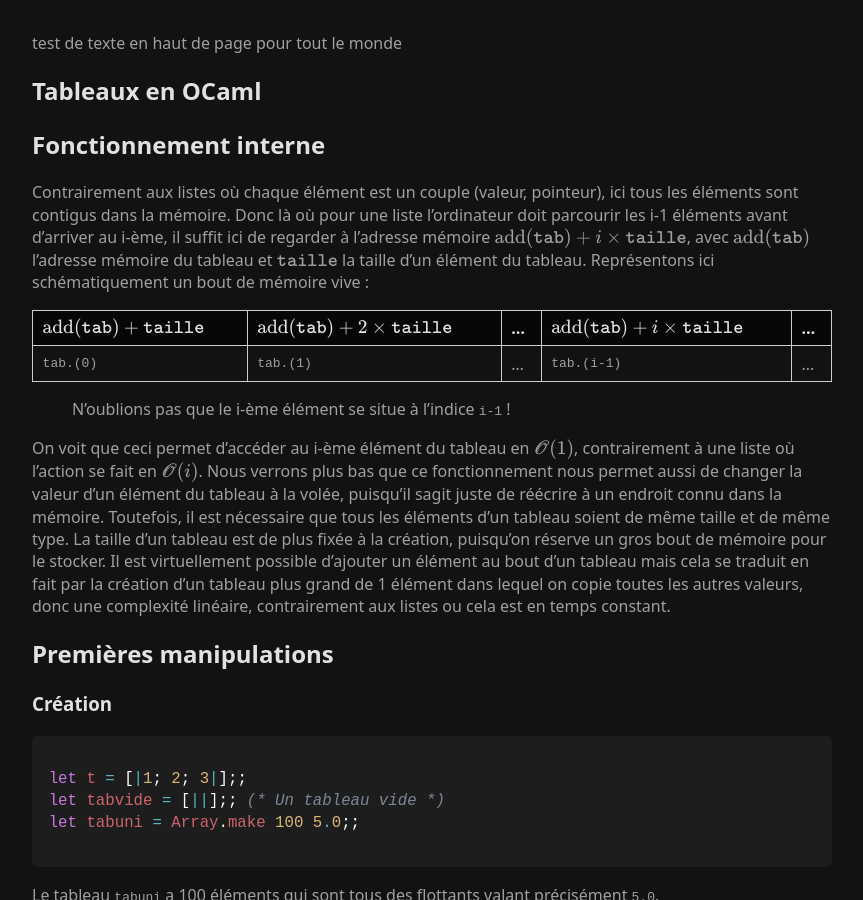
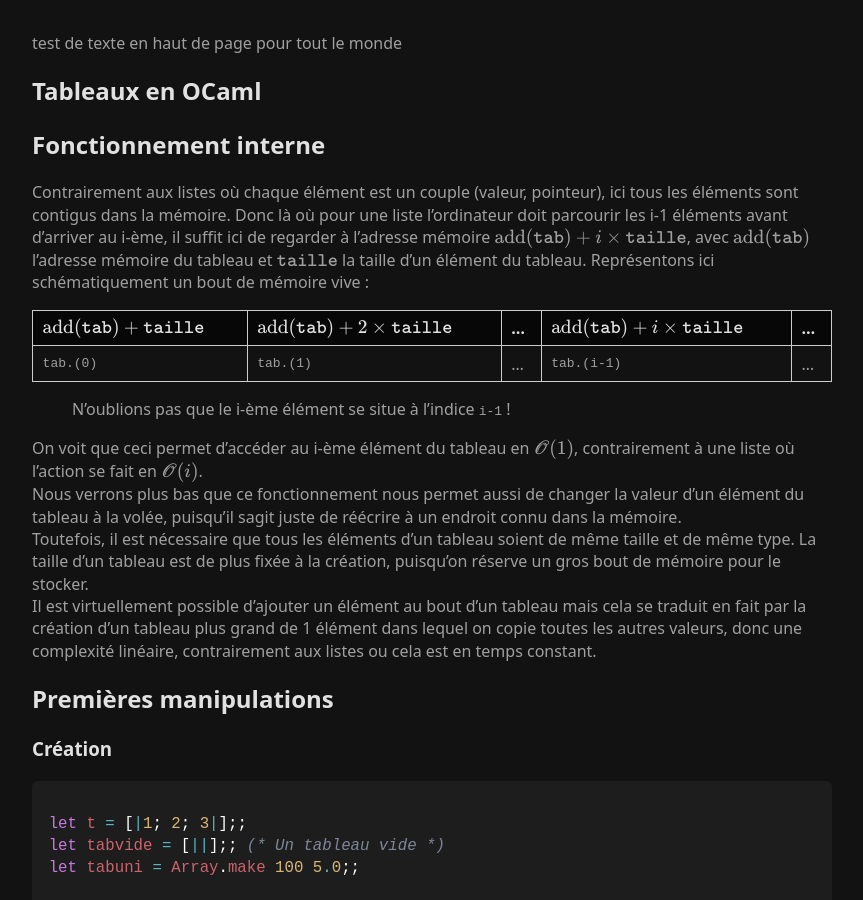
Before and after one commit to Bananachu/bananachu.github.io, a Jekyll site: the page built from info/tableaux.md, in a window 1280 px wide and 900 px high. Shown: the whole window, without its empty margins (208-1071 px from the left). Built offline with Jekyll 4.4.1, drawn with Linux system fonts in a browser that asks for light colours; our own code applies the rules of GitHub Pages for plain Markdown files; some of the changed text lies outside the part shown.

Commit message:
Update tableaux.md

````diff
--- a/info/tableaux.md
+++ b/info/tableaux.md
@@ -9,9 +9,10 @@
 
 > N'oublions pas que le i-ème élément se situe à l'indice `i-1` !
 
-On voit que ceci permet d'accéder au i-ème élément du tableau en $\mathscr O(1)$, contrairement à une liste où l'action se fait en $\mathscr O(i)$.
-Nous verrons plus bas que ce fonctionnement nous permet aussi de changer la valeur d'un élément du tableau à la volée, puisqu'il sagit juste de réécrire à un endroit connu dans la mémoire.
-Toutefois, il est nécessaire que tous les éléments d'un tableau soient de même taille et de même type. La taille d'un tableau est de plus fixée à la création, puisqu'on réserve un gros bout de mémoire pour le stocker. Il est virtuellement possible d'ajouter un élément au bout d'un tableau mais cela se traduit en fait par la création d'un tableau plus grand de 1 élément dans lequel on copie toutes les autres valeurs, donc une complexité linéaire, contrairement aux listes ou cela est en temps constant.
+On voit que ceci permet d'accéder au i-ème élément du tableau en $\mathscr O(1)$, contrairement à une liste où l'action se fait en $\mathscr O(i)$.<br>
+Nous verrons plus bas que ce fonctionnement nous permet aussi de changer la valeur d'un élément du tableau à la volée, puisqu'il sagit juste de réécrire à un endroit connu dans la mémoire.<br>
+Toutefois, il est nécessaire que tous les éléments d'un tableau soient de même taille et de même type. La taille d'un tableau est de plus fixée à la création, puisqu'on réserve un gros bout de mémoire pour le stocker.<br>
+Il est virtuellement possible d'ajouter un élément au bout d'un tableau mais cela se traduit en fait par la création d'un tableau plus grand de 1 élément dans lequel on copie toutes les autres valeurs, donc une complexité linéaire, contrairement aux listes ou cela est en temps constant.
 
 
 ## Premières manipulations
@@ -65,8 +66,8 @@
 let m2 = Array.make_matrix 2 3 0;;
 ```
 On a ici défini deux matrices :
-$$M_1 = \begin{pmatrix}1 & 2 & 3 \\ 10 & 20 & 30\end{pmatrix}$ \text {et} M_2 = \begin{pmatrix} 0 & 0 & 0 \\ 0 & 0 & 0\end{pmatrix}$$.
-
+<span><div style="display:flex; align-items:center; gap:1em;">
+  <div>$$M_1 = \begin{pmatrix}1 & 2 & 3 \\ 10 & 20 & 30\end{pmatrix}</div> <div> et </div> <div>$$M_2 = \begin{pmatrix} 0 & 0 & 0 \\ 0 & 0 & 0\end{pmatrix}$$</div><div>.</div></span>
 
 ## Parcours avec des boucles
 On peut afficher tous les éléments d'un tableau à l'aide d'une boucle `for`.
````
